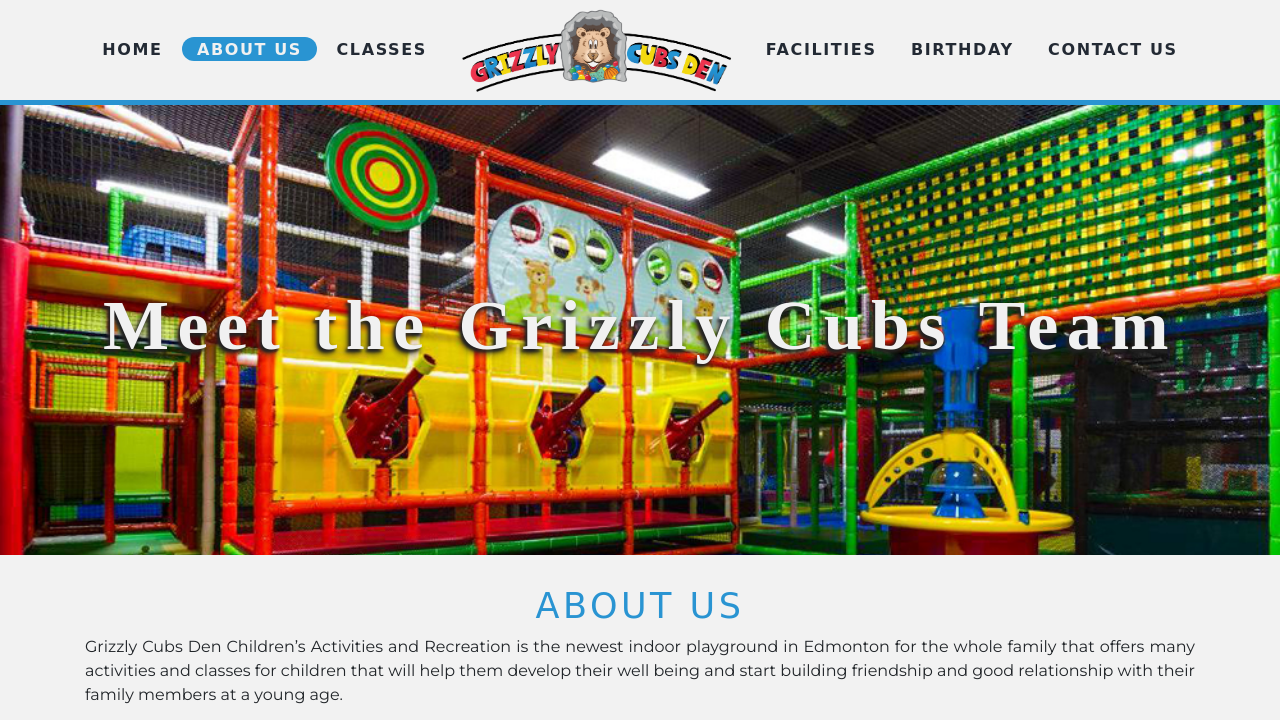
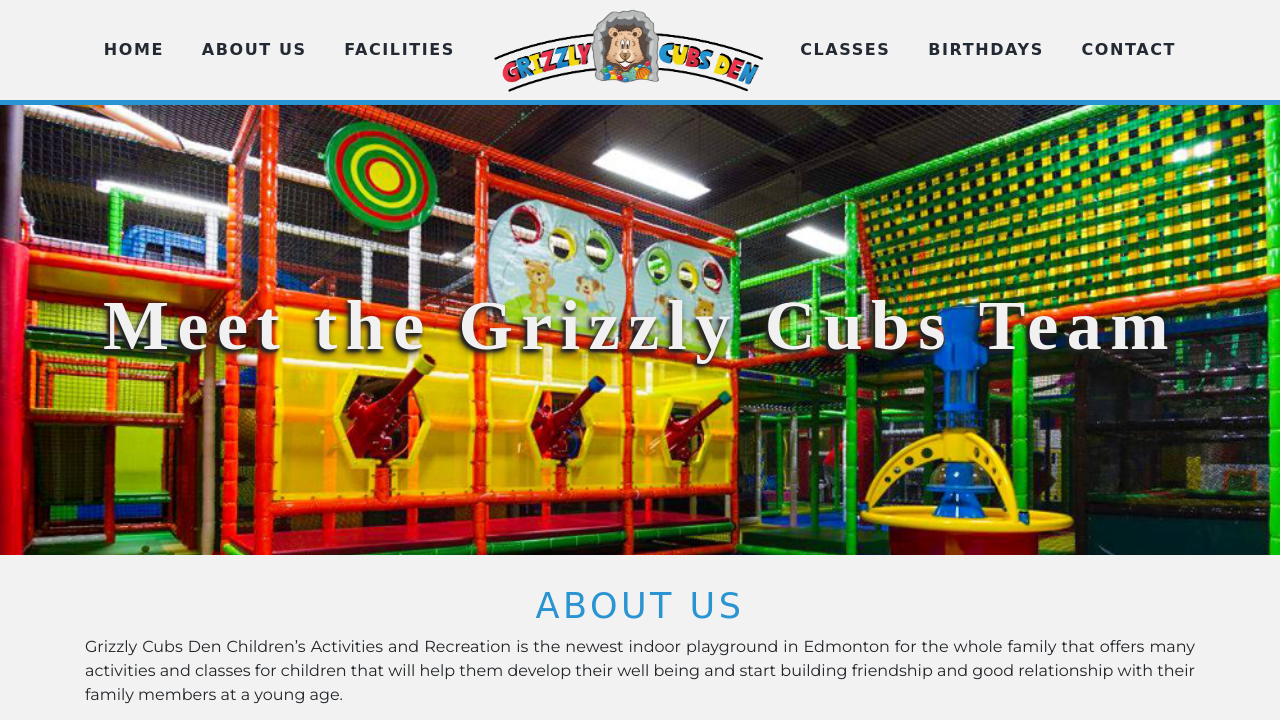
Before and after one commit to llavenovemiel/grizzlybearcubs_01, a plain HTML site: page about.html in a window 1280 px wide. Shown: the top 720 px of the page. Drawn offline with nearby package versions, Linux system fonts and the light colour scheme; a web font is replaced by a local one.

Commit message:
nav mods and send btn

```diff
--- a/about.html
+++ b/about.html
@@ -21,11 +21,11 @@
                     <li class="nav-item">
                         <a class="nav-item-link" href="./index.html">HOME</a>
                     </li>
-                <li class="nav-item active">
+                    <li class="nav-item">
                         <a class="nav-item-link" href="./about.html">ABOUT US</a>
                     </li>
                     <li class="nav-item">
-                    <a class="nav-item-link" href="./classes.html">CLASSES</a>
+                        <a class="nav-item-link" href="./facilities.html">FACILITIES</a>
                     </li>
                     <li class="nav-item nav-logo-container">
                         <a class="nav-logo-wrapper" href="./index.html">
@@ -33,13 +33,13 @@
                         </a>
                     </li>
                     <li class="nav-item">
-                    <a class="nav-item-link" href="./facilities.html">FACILITIES</a>
+                        <a class="nav-item-link" href="./classes.html">CLASSES</a>
                     </li>
                     <li class="nav-item">
-                    <a class="nav-item-link" href="./birthday.html">BIRTHDAY</a>
+                        <a class="nav-item-link" href="./birthday.html">BIRTHDAYS</a>
                     </li>
                     <li class="nav-item">
-                    <a class="nav-item-link" href="contact_us.html">CONTACT US</a>
+                        <a class="nav-item-link active" href="contact_us.html">CONTACT</a>
                     </li>
             </ul>
         </nav>
--- a/assets/css/style.css
+++ b/assets/css/style.css
@@ -301,6 +301,7 @@ a:hover {
     border-radius: 22.5px;
     background: #f1f1f1;
     transition: 0.5s;
+    width: 180px;
 }
 .send-btn:hover {
     transform: scale(1.15);
```
Also changed, not shown: contact_us.html (+4 -4 lines), index.html (+5 -5 lines). Lines whose indentation alone changed are shown as unchanged.
